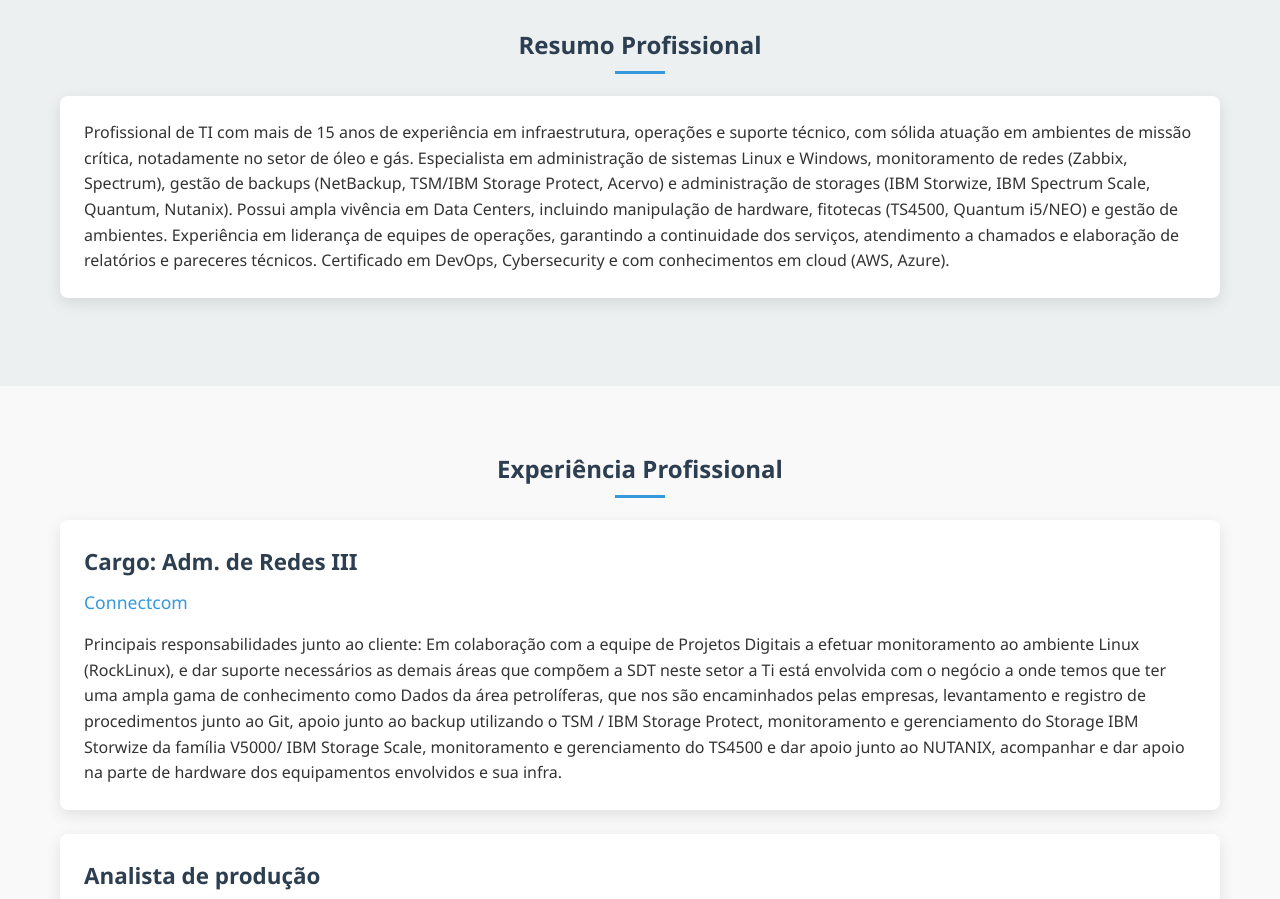
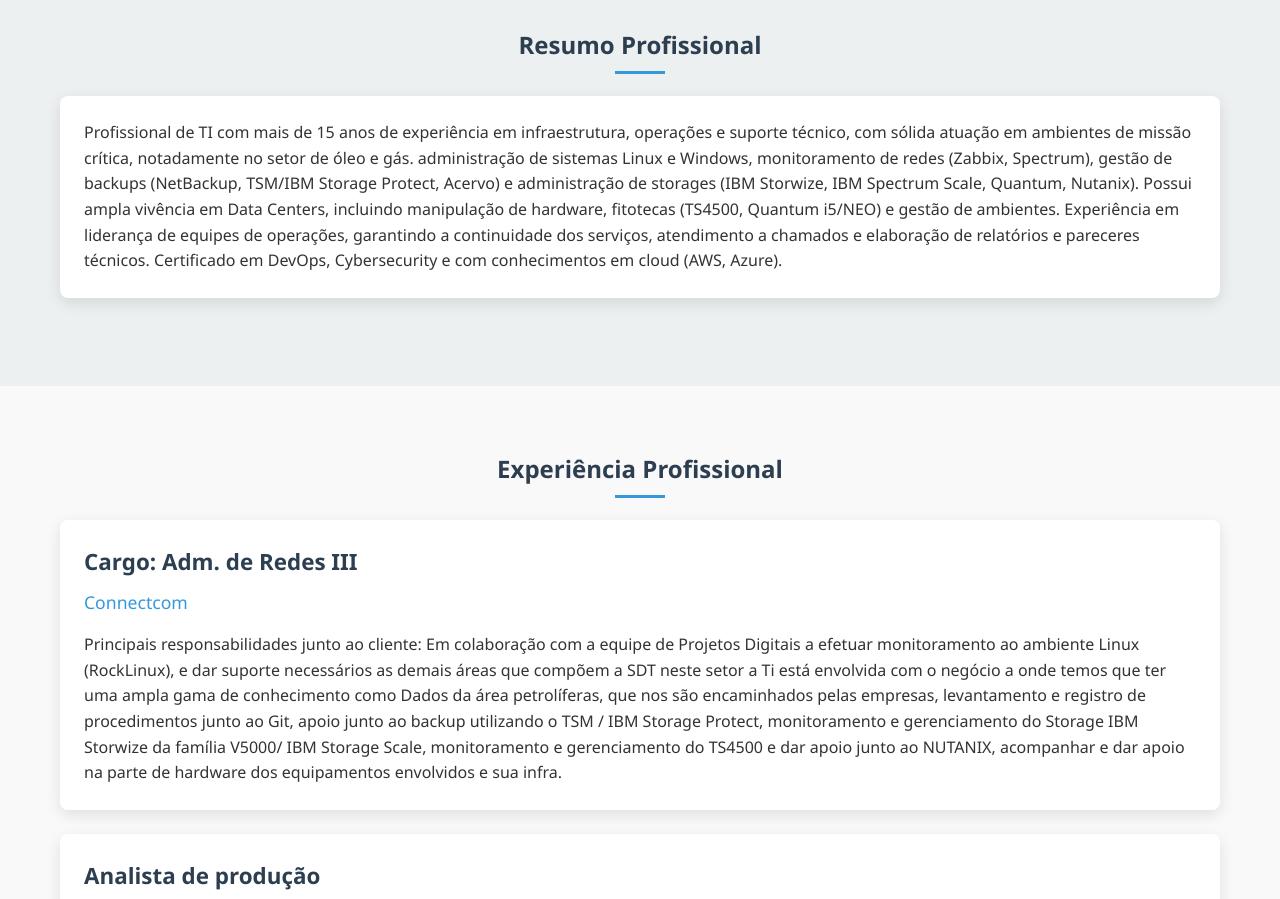
Before and after one commit to Dayvesson/Dayvessom, a plain HTML site: page index.html in a window 1280 px wide. Shown: the part 900-1799 px from the top of the page. Drawn offline with Linux system fonts and the light colour scheme.

Commit message:
Update index.html

```diff
--- a/index.html
+++ b/index.html
@@ -88,7 +88,7 @@
             <h2 class="section-title">Resumo Profissional</h2>
             <div class="card">
                 <p>Profissional de TI com mais de 15 anos de experiência em infraestrutura, operações e suporte técnico, com sólida atuação em ambientes de missão crítica, notadamente no setor de óleo e gás.
-                Especialista em administração de sistemas Linux e Windows, monitoramento de redes (Zabbix, Spectrum), gestão de backups (NetBackup, TSM/IBM Storage Protect, Acervo)
+                administração de sistemas Linux e Windows, monitoramento de redes (Zabbix, Spectrum), gestão de backups (NetBackup, TSM/IBM Storage Protect, Acervo)
                 e administração de storages (IBM Storwize, IBM Spectrum Scale, Quantum, Nutanix).
                 Possui ampla vivência em Data Centers, incluindo manipulação de hardware, fitotecas (TS4500, Quantum i5/NEO) e gestão de ambientes. Experiência em liderança de equipes de operações, garantindo a continuidade dos serviços, atendimento a chamados e elaboração de relatórios e pareceres técnicos. Certificado em DevOps, Cybersecurity e com conhecimentos em cloud (AWS, Azure).</p>
             </div>
```
